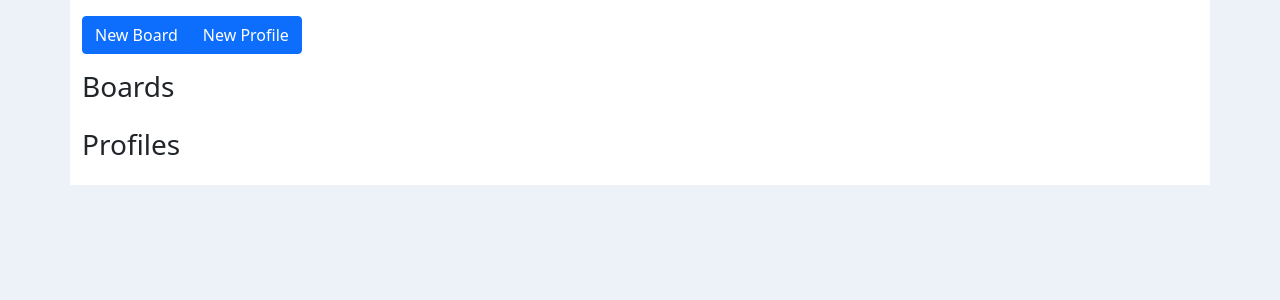
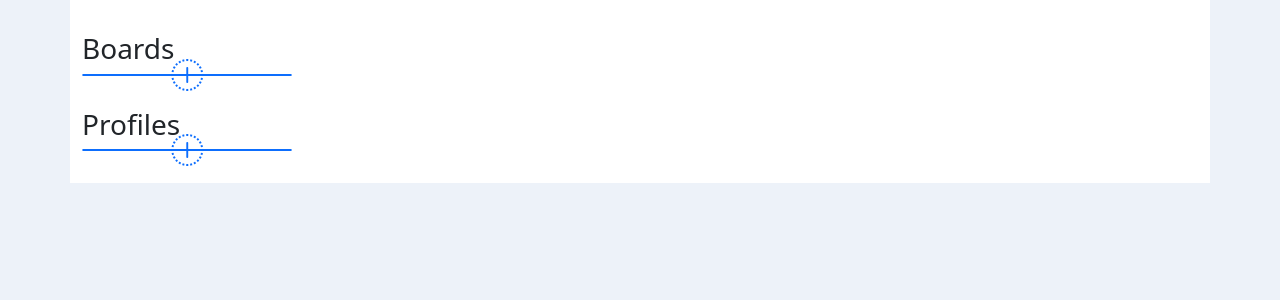
Before and after one commit to MrChuckomo/funban, a Flask app: page /setup in a window 1280 px wide. Shown: the part 56-356 px from the top of the page. Run offline with Flask 2, Linux system fonts and the light colour scheme; data that the repository does not hold is empty; some libraries are stand-ins or nearby versions.

Commit message:
New button style for adding new board or profile

```diff
--- a/index/templates/setup.html
+++ b/index/templates/setup.html
@@ -2,13 +2,6 @@
 {% block content %}
 
 <div class="container bg-white py-3">
-
-    <div class="btn-toolbar" role="toolbar" aria-label="Toolbar with button groups">
-        <div class="btn-group" role="group">
-            <button class="btn btn-primary">New Board</button>
-            <button class="btn btn-primary">New Profile</button>
-        </div>
-    </div>
 
     <!-- NOTE: Boards configurations -->
     <div class="py-3">
@@ -30,6 +23,13 @@
                 </div>
             </div>
             {% endfor %}
+            <div class="col">
+                <a href="#" class="card border border-primary position-relative h-100">
+                    <div class="position-absolute top-50 start-50 translate-middle">
+                        <i class="bi bi-plus-circle-dotted" style="font-size: 2rem;"></i>
+                    </div>
+                </a>
+            </div>
         </div>
     </div>
 
@@ -64,6 +64,13 @@
                 </div>
             </div>
             {% endfor %}
+            <div class="col">
+                <a href="#" class="card border border-primary position-relative h-100">
+                    <div class="position-absolute top-50 start-50 translate-middle">
+                        <i class="bi bi-plus-circle-dotted" style="font-size: 2rem;"></i>
+                    </div>
+                </a>
+            </div>
         </div>
     </div>
 
```
